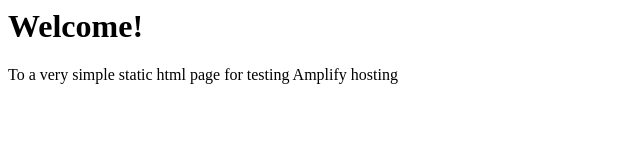
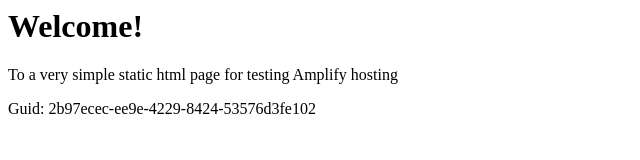
Before and after one commit to aws-aemilia-bom/Github-PR-Commit-Integration-Test-DoNotTouch-v1-prod-ap-south-1, a website: page src/index.html in a window 1280 px wide. Shown: the whole page, without its empty margins (0-640 px from the left). Drawn offline with Linux system fonts and the light colour scheme.

Commit message:
commit from integ tests

```diff
--- a/src/index.html
+++ b/src/index.html
@@ -1,3 +1,5 @@
+
+
 <html lang="en">
 
 <head>
@@ -10,6 +12,6 @@
 <body>
     <h1>Welcome!</h1>
     <p>To a very simple static html page for testing Amplify hosting</p>
-</body>
+    <p>Guid: 2b97ecec-ee9e-4229-8424-53576d3fe102</p></body>
 
 </html>
```
